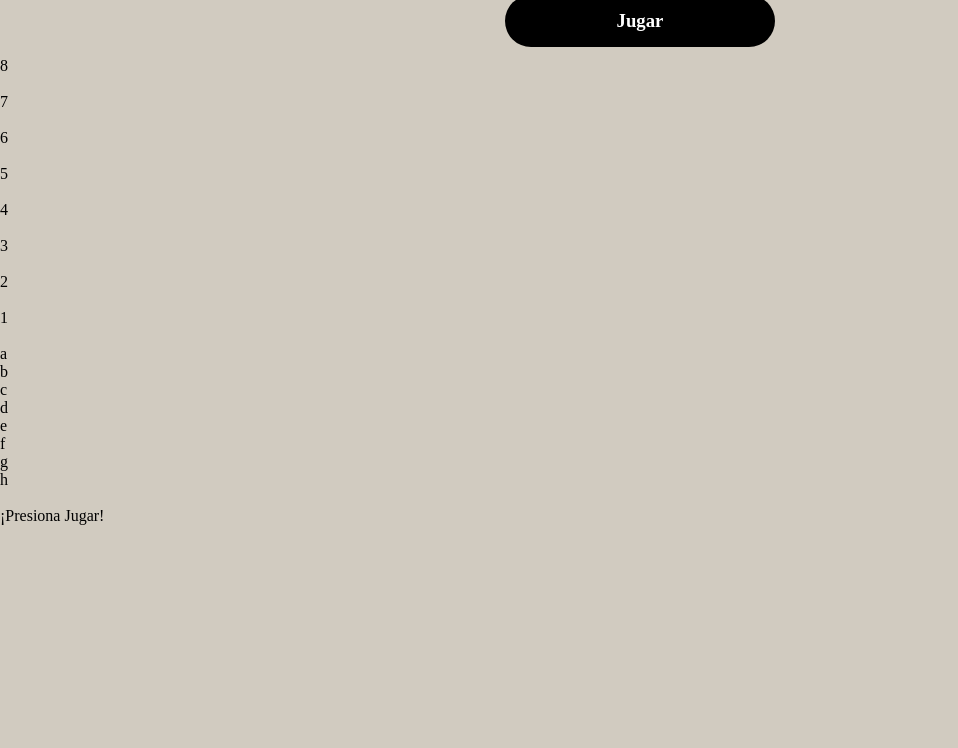
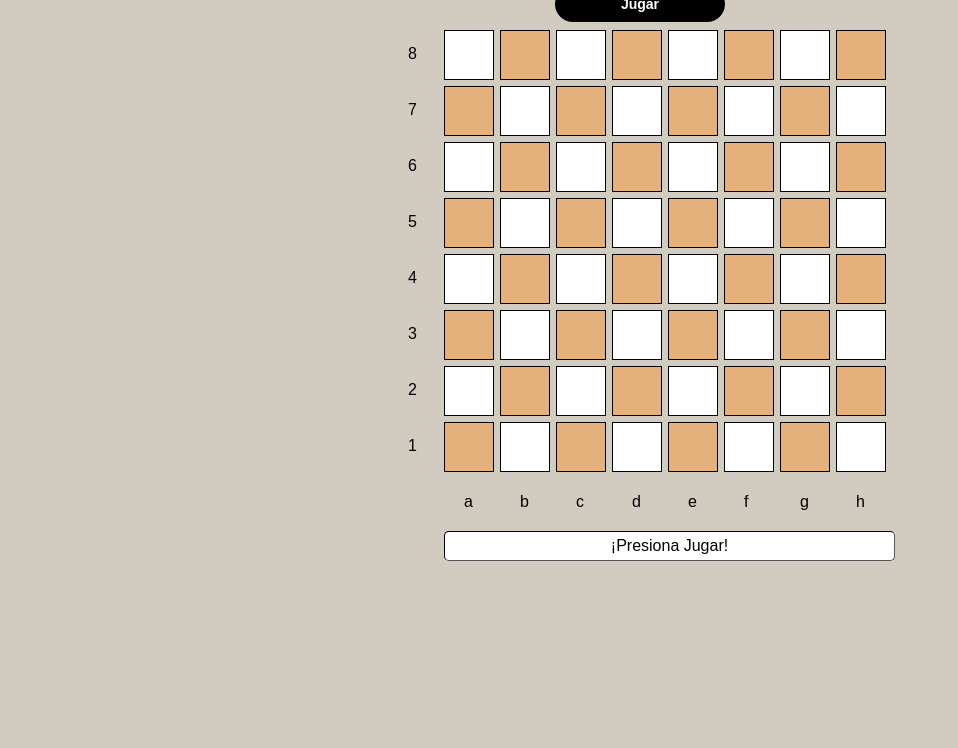
Before and after one commit to EDUARGR/Ajedrez, a plain HTML site: page index.html in a window 1280 px wide. Shown: the part 52-800 px from the top of the page, without its empty margins (0-958 px from the left). Drawn offline with nearby package versions, Linux system fonts and the light colour scheme.

Commit message:
Update styles.css

```diff
--- a/styles.css
+++ b/styles.css
@@ -1,54 +1,119 @@
-*{
+html,
+body {
+  width: 100%;
+  height: 100%;
+  padding:   0;
   margin: 0;
+  font-family: sans-serif;
+  background: #d1cbc0;
+}
+
+div * {
   padding: 0;
+  margin: 0;
   box-sizing: border-box;
 }
 
-body{
-    background: #d1cbc0;
-    height: 100vh;
+h1 {
+  font-size: 29px;
+  text-align: center;
+  margin: 0;
 }
 
-.tablero{
-    width: 510px;
-    height: 510px;
-    margin: 0 auto;
-    box-sizing: content-box;
+.turnblack {
+  background: black!important;
+  color: #fff;
 }
 
-.tablero .filas{
-    display: flex;
-}
-
-.tablero .filas .columna{
-    background-color: white;
-    width: 64px;
-    height: 64px;
-    text-align: center;
-    user-select: none;
-    font-size: 55px;
+.turnwhite{
+  background: #fff!important;
   color: #000;
 }
 
-.tablero .filas .columna span{
-    cursor: pointer;
+#turn {
+  max-width: 451px;
+  max-height: 30px;
+  width: 100%;
+  height: 100%;
+  position: relative;
+  float: right;
+  border-radius: 5px;
+  border: 1px solid rgb(0, 0, 0);
+  border-style: inset;
+  text-align: center;
+  padding: 5px 0 0 0;
+  background: #fff;
+  transition: .85s linear;
 }
 
-.tablero .filas .black{
-    background-color: #e4b17d;
+.turnhighlight {
+  background: #5cb85c !important;
+  color: #fff;
 }
+
+
 .boton{
-    margin: 10px auto;
+  font-size: 14px;
+  margin: 5px auto;
   border: 0;
   display: block;
-    padding: 15px;
-    width: 270px;
+  padding: 10px;
+  width: 150px;
   text-align:center;
   clear:both;
   color: white;
   border-radius: 40px;
   background-color: #000;
+  cursor: pointer;
 }
 .boton:hover {
     background-color: #280933;
 }
+
+#game {
+  max-width: 510px;
+  max-height: 510px;
+  width: 100%;
+  height: 100%;
+  position: relative;
+  margin: 2px auto;
+}
+
+.cellprefix {
+  width: 100%;
+  height: 100%;
+  max-width: 50px;
+  max-height: 50px;
+  float: left;
+  margin: 3px;
+  padding: 15px 0 0 20px;
+
+}
+
+.gamecell {
+  background: #fff;
+  border: 1px solid #000;
+  width: 100%;
+  height: 100%;
+  max-width: 50px;
+  max-height: 50px;
+  float: left;
+  margin: 3px;
+  transition: all 0.5s ease-in-out;
+  font-size: 30pt;
+  padding: 0 0 0 3px;
+  cursor: pointer;
+  z-index: 1;
+}
+
+.gamecell:hover {
+  background: rgba(37, 88, 228, 0.712);
+}
+
+.grey {
+  background: #e4b17d;
+}
+
+.green {
+  background: rgb(65, 161, 73) !important;
+}
```
Lines whose indentation alone changed are shown as unchanged.
